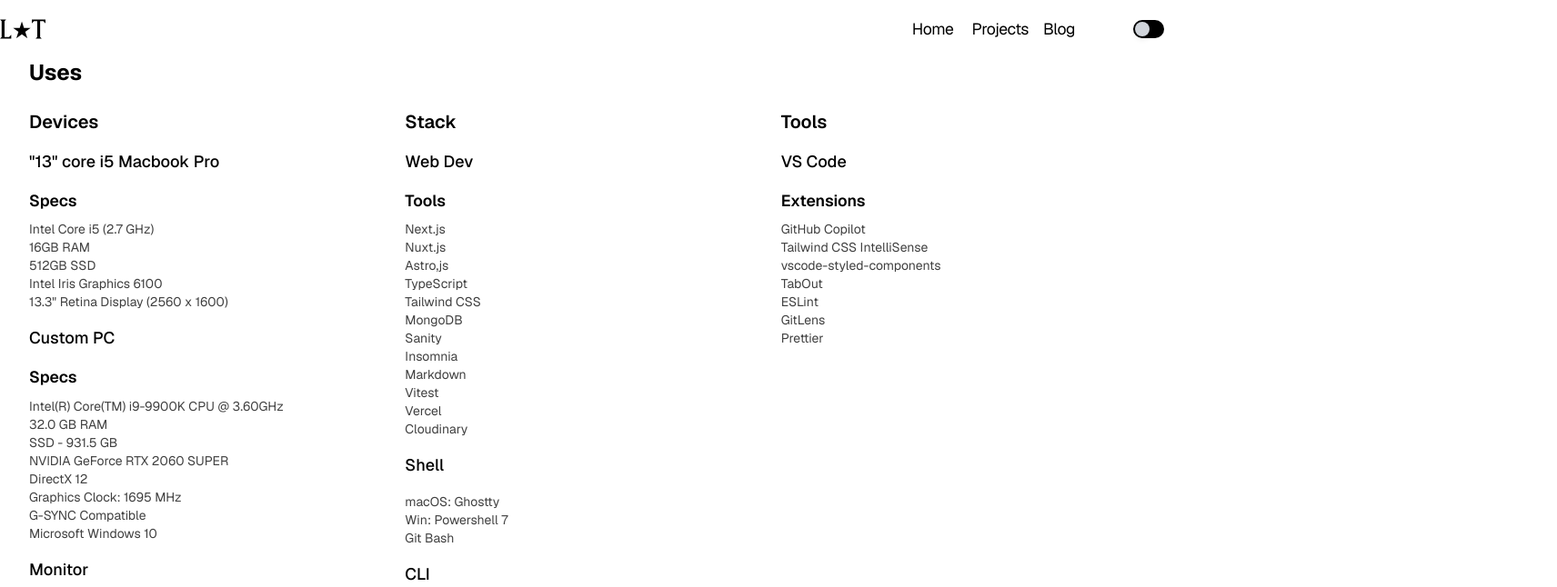
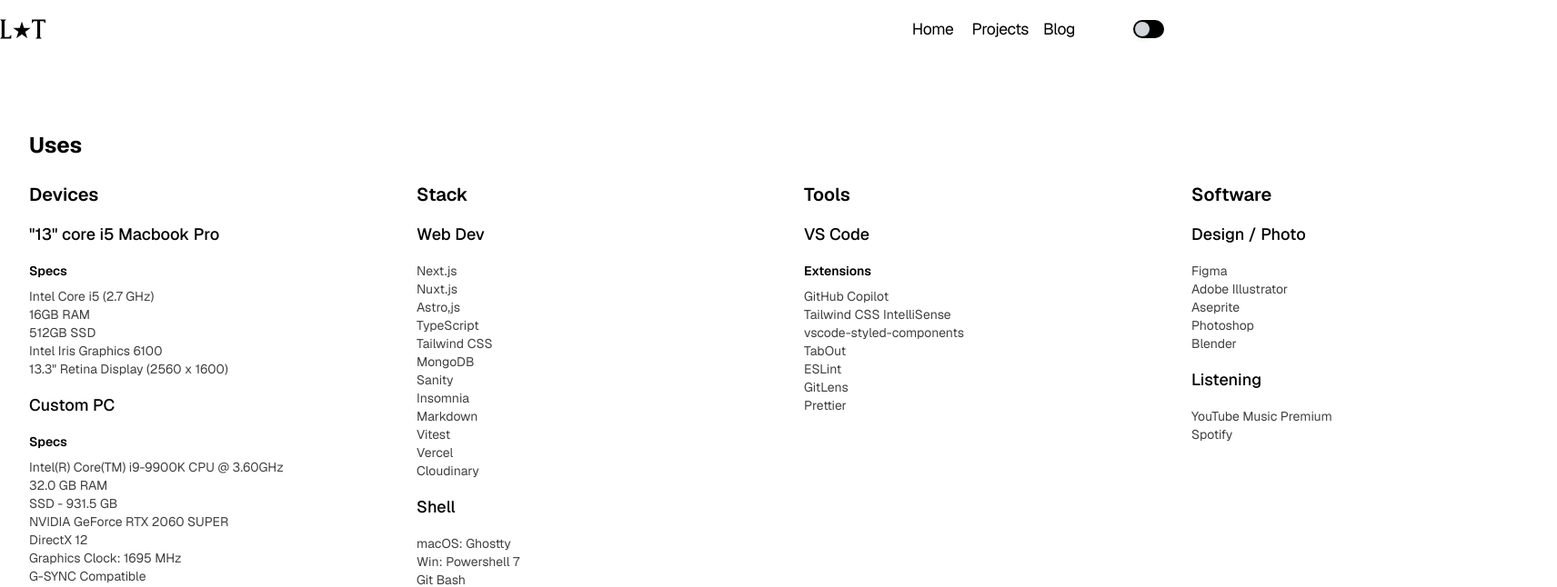
Before and after one commit to LivexTwin/folio, a Next.js app: page /uses in a window 1280 px wide. Shown: the top 646 px of the page at 91% size, 1712 px wide, since content can reach past the window. Built offline with nearby package versions, Linux system fonts and the light colour scheme.

Commit message:
let'se ssee

```diff
--- a/app/components/ThemeFaviconUpdater.tsx
+++ /dev/null
@@ -1,21 +0,0 @@
-"use client";
-
-import { useTheme } from "next-themes";
-import { useEffect } from "react";
-
-const ThemeFaviconUpdater = () => {
-  const { theme } = useTheme();
-
-  useEffect(() => {
-    const favicon = document.querySelector('link[rel="icon"]');
-    if (favicon) {
-      const faviconPath =
-        theme === "dark" ? "/favicon-dark.ico" : "/favicon.ico";
-      favicon.setAttribute("href", faviconPath);
-    }
-  }, [theme]);
-
-  return null;
-};
-
-export default ThemeFaviconUpdater;
--- a/app/global.css
+++ b/app/global.css
@@ -66,15 +66,8 @@
 
 @layer utilities {
   .custom-h-screen {
-    height: calc(100dvh - 54px); /* for smaller screens */
-    height: calc(100svh - 54px);
-  }
-
-  @media (min-width: 768px) {
-    .custom-h-screen {
-      height: calc(100dvh - 64px); /* for larger screens (lg breakpoint) */
-      height: calc(100svh - 64px);
-    }
+    height: calc(100dvh - 64px); /* for smaller screens */
+    height: calc(100svh - 64px);
   }
 
   .my-p {
--- a/app/layout.tsx
+++ b/app/layout.tsx
@@ -7,7 +7,7 @@
 import { Analytics } from "@vercel/analytics/react";
 import { SpeedInsights } from "@vercel/speed-insights/next";
 import Footer from "./components/footer";
-import ThemeFaviconUpdater from "./components/ThemeFaviconUpdater";
+
 import { baseUrl } from "./sitemap";
 
 import Providers from "./providers";
@@ -66,8 +66,7 @@
             </header>
 
             <LazyMotion features={domAnimation}>
-              <main className="flex-auto min-w-0 flex flex-col px-4 md:px-8">
-                <ThemeFaviconUpdater />
+              <main className="flex-auto min-w-0 flex flex-col px-[24px] md:px-8">
                 {children}
               </main>
             </LazyMotion>
--- a/app/not-found.tsx
+++ b/app/not-found.tsx
@@ -1,10 +1,10 @@
 export default function NotFound() {
   return (
-    <section>
-      <h1 className="mb-8 text-2xl font-semibold tracking-tighter">
+    <section className="custom-h-screen flex flex-col justify-center">
+      <h1 className=" mb-8 text-2xl font-semibold tracking-tighter">
         404 - Page Not Found
       </h1>
       <p className="mb-4">The page you are looking for does not exist.</p>
     </section>
-  )
+  );
 }
--- a/app/page.tsx
+++ b/app/page.tsx
@@ -23,7 +23,9 @@
           Projects
         </Link>
         <button className="btn-2 border" aria-label="Download Resume">
-          Resume
+          <a href="/resume.pdf" download>
+            Resume
+          </a>
         </button>
       </div>
 
--- a/app/projects/[slug]/page.tsx
+++ b/app/projects/[slug]/page.tsx
@@ -36,7 +36,7 @@
 
   if (projectIndex === -1) {
     return (
-      <div className="flex flex-col items-center justify-center sm:h-[calc(100svh-54px)]  lg:h-[calc(100dvh-64px)]">
+      <div className="flex flex-col items-center justify-center custom-h-screen">
         <h1 className="text-2xl font-medium mb-6">Project Not Found</h1>
         <button
           onClick={() => router.push("/")}
--- a/app/uses/page.tsx
+++ b/app/uses/page.tsx
@@ -2,9 +2,9 @@
 
 export default function UsesPage() {
   return (
-    <div>
+    <div className="my-p my-m lg:w-[1680px] lg:ml-auto">
       <h1 className="text-2xl font-bold mb-6">Uses</h1>
-      <div className="grid grid-cols-1 md:grid-cols-3 gap-6">
+      <div className="grid grid-cols-1 md:grid-cols-3 lg:grid-cols-4 gap-6">
         {Object.entries(uses).map(([category, items]) => (
           <div key={category} className="space-y-4">
             {/* Main category name */}
@@ -30,7 +30,7 @@
                   <div key={idx} className="space-y-2">
                     {/* Label and Details */}
                     {info.label && (
-                      <h4 className=" font-semibold">{info.label}</h4>
+                      <h4 className="text-sm font-semibold">{info.label}</h4>
                     )}
                     <ul className="list-inside">
                       {info.content.map((content, contentIdx) => (
--- a/data/uses.ts
+++ b/data/uses.ts
@@ -70,7 +70,7 @@
       ],
     },
     {
-      id: 5,
+      id: 4,
       name: "Headphones",
       category: "Devices",
       extraInfo: [
@@ -87,7 +87,6 @@
       category: "Stack",
       extraInfo: [
         {
-          label: "Tools",
           content: [
             "Next.js",
             "Nuxt.js",
```
Also changed, not shown: 1 other file (tests, documents, lock files or other folders).
